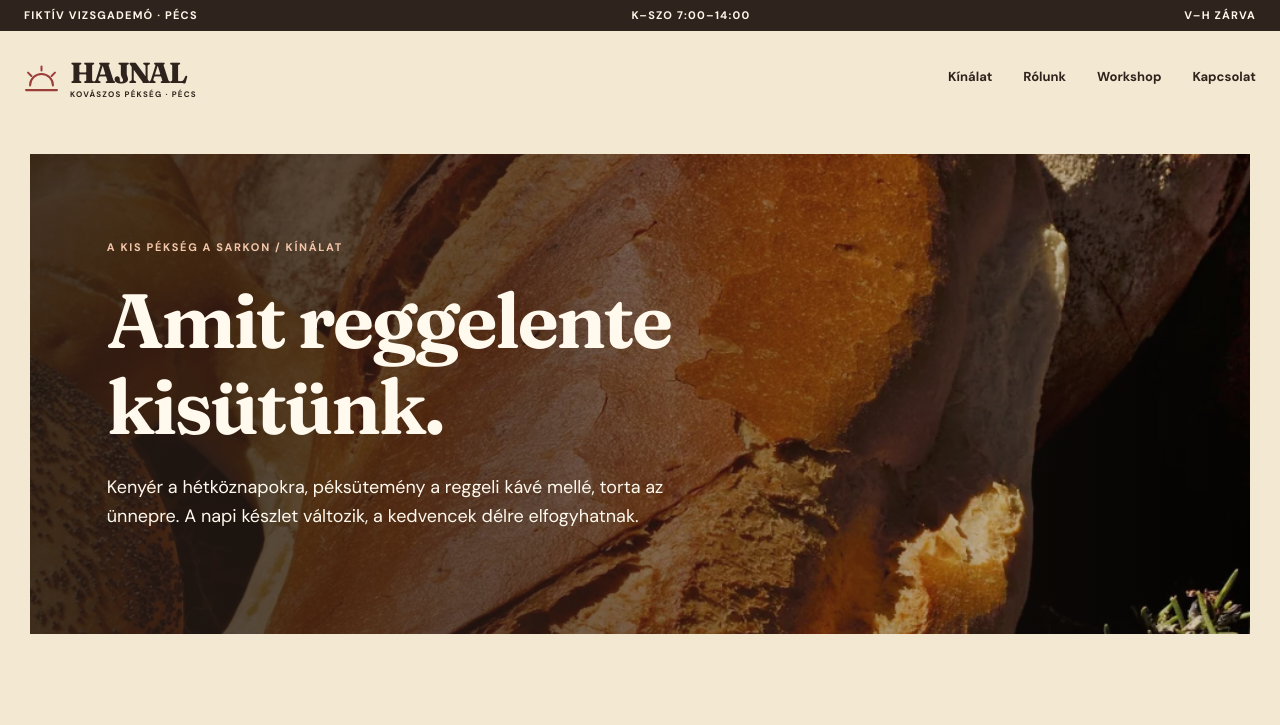
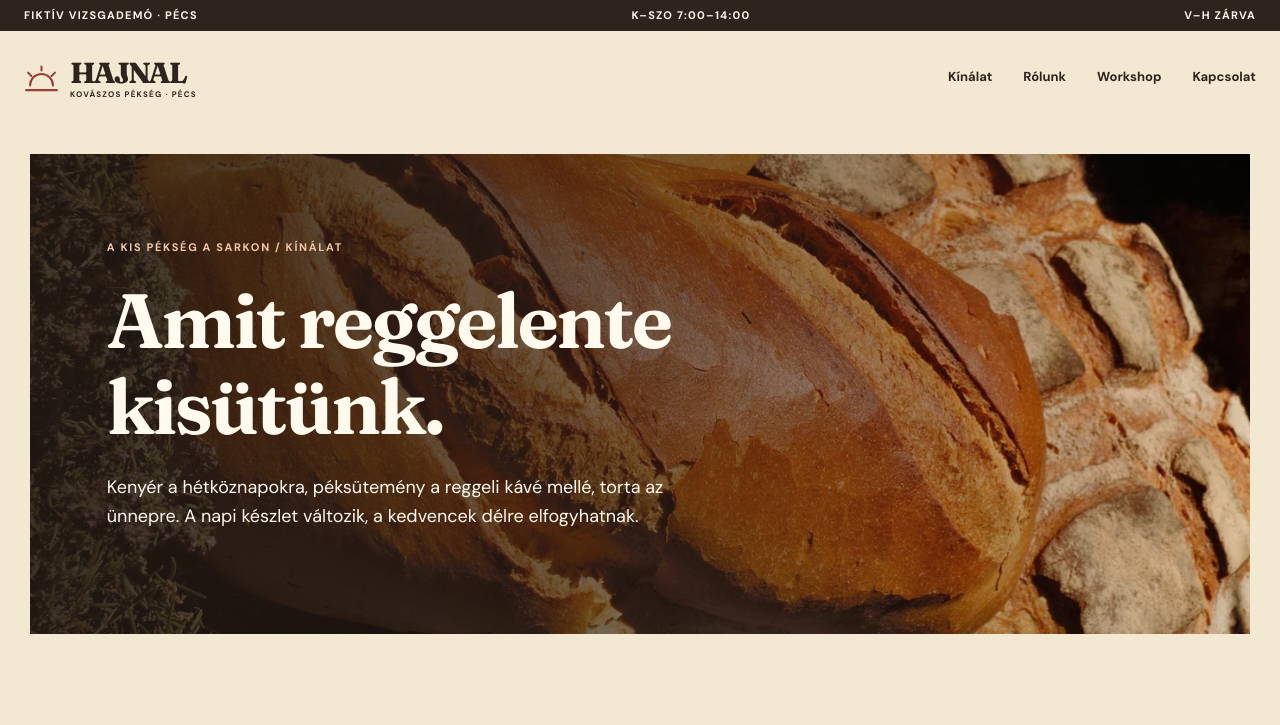
Before and after one commit to hegedustimia-commits/-Hajnal-a-Kovaszban, a plain HTML site: page weboldal/hajnal-site/kinalat.html in a window 1280 px wide. Shown: the top 725 px of the page. Drawn offline with Linux system fonts and the light colour scheme.

Commit message:
Rotate catalog hero background ninety degrees

```diff
--- a/weboldal/hajnal-site/pages.css
+++ b/weboldal/hajnal-site/pages.css
@@ -37,11 +37,13 @@
 .site-final .catalog-bread-photo{height:310px;overflow:hidden;border-radius:170px 7px 7px 7px}
 .site-final .catalog-bread-photo img{width:100%;height:100%;object-fit:cover}
 @media(max-width:680px){.site-final .catalog-intro{grid-template-columns:1fr;gap:28px}.site-final .catalog-bread-photo{height:270px}}
-.page-kinalat .inner-hero{display:flex;align-items:center;min-height:480px;padding:64px clamp(28px,6vw,90px);border:0;background:linear-gradient(90deg,rgba(37,26,20,.86) 0%,rgba(37,26,20,.67) 42%,rgba(37,26,20,.1) 100%),url('assets/catalog_hero.webp') center 43%/cover no-repeat;color:var(--cream)}
+.page-kinalat .inner-hero{position:relative;isolation:isolate;overflow:hidden;display:flex;align-items:center;min-height:480px;padding:64px clamp(28px,6vw,90px);border:0;background:none;color:var(--cream)}
+.page-kinalat .inner-hero::before{content:'';position:absolute;inset:-100%;z-index:-2;background:url('assets/catalog_hero.webp') center/auto 90% no-repeat;transform:rotate(90deg)}
+.page-kinalat .inner-hero::after{content:'';position:absolute;inset:0;z-index:-1;background:linear-gradient(90deg,rgba(37,26,20,.86) 0%,rgba(37,26,20,.67) 42%,rgba(37,26,20,.1) 100%)}
 .page-kinalat .inner-hero>div{max-width:700px}
 .page-kinalat .inner-hero .eyebrow{color:#f4c7aa}
 .page-kinalat .inner-hero h1,.page-kinalat .inner-hero p{color:var(--cream)}
-@media(max-width:680px){.page-kinalat .inner-hero{min-height:440px;margin-left:18px;margin-right:18px;padding:38px 24px;background-image:linear-gradient(90deg,rgba(37,26,20,.84),rgba(37,26,20,.5)),url('assets/catalog_hero.webp')}}
+@media(max-width:680px){.page-kinalat .inner-hero{min-height:440px;margin-left:18px;margin-right:18px;padding:38px 24px}.page-kinalat .inner-hero::before{background-size:auto 52%}.page-kinalat .inner-hero::after{background:linear-gradient(90deg,rgba(37,26,20,.84),rgba(37,26,20,.5))}}
 
 /* Az előrendelés három lépése egy összefüggő útvonalon. */
 .site-final .steps{position:relative;grid-template-columns:repeat(3,minmax(0,1fr));gap:0;max-width:900px;margin:38px 0 36px}
--- a/weboldal/pages.css
+++ b/weboldal/pages.css
@@ -37,11 +37,13 @@
 .site-final .catalog-bread-photo{height:310px;overflow:hidden;border-radius:170px 7px 7px 7px}
 .site-final .catalog-bread-photo img{width:100%;height:100%;object-fit:cover}
 @media(max-width:680px){.site-final .catalog-intro{grid-template-columns:1fr;gap:28px}.site-final .catalog-bread-photo{height:270px}}
-.page-kinalat .inner-hero{display:flex;align-items:center;min-height:480px;padding:64px clamp(28px,6vw,90px);border:0;background:linear-gradient(90deg,rgba(37,26,20,.86) 0%,rgba(37,26,20,.67) 42%,rgba(37,26,20,.1) 100%),url('assets/catalog_hero.webp') center 43%/cover no-repeat;color:var(--cream)}
+.page-kinalat .inner-hero{position:relative;isolation:isolate;overflow:hidden;display:flex;align-items:center;min-height:480px;padding:64px clamp(28px,6vw,90px);border:0;background:none;color:var(--cream)}
+.page-kinalat .inner-hero::before{content:'';position:absolute;inset:-100%;z-index:-2;background:url('assets/catalog_hero.webp') center/auto 90% no-repeat;transform:rotate(90deg)}
+.page-kinalat .inner-hero::after{content:'';position:absolute;inset:0;z-index:-1;background:linear-gradient(90deg,rgba(37,26,20,.86) 0%,rgba(37,26,20,.67) 42%,rgba(37,26,20,.1) 100%)}
 .page-kinalat .inner-hero>div{max-width:700px}
 .page-kinalat .inner-hero .eyebrow{color:#f4c7aa}
 .page-kinalat .inner-hero h1,.page-kinalat .inner-hero p{color:var(--cream)}
-@media(max-width:680px){.page-kinalat .inner-hero{min-height:440px;margin-left:18px;margin-right:18px;padding:38px 24px;background-image:linear-gradient(90deg,rgba(37,26,20,.84),rgba(37,26,20,.5)),url('assets/catalog_hero.webp')}}
+@media(max-width:680px){.page-kinalat .inner-hero{min-height:440px;margin-left:18px;margin-right:18px;padding:38px 24px}.page-kinalat .inner-hero::before{background-size:auto 52%}.page-kinalat .inner-hero::after{background:linear-gradient(90deg,rgba(37,26,20,.84),rgba(37,26,20,.5))}}
 
 /* Az előrendelés három lépése egy összefüggő útvonalon. */
 .site-final .steps{position:relative;grid-template-columns:repeat(3,minmax(0,1fr));gap:0;max-width:900px;margin:38px 0 36px}
```
